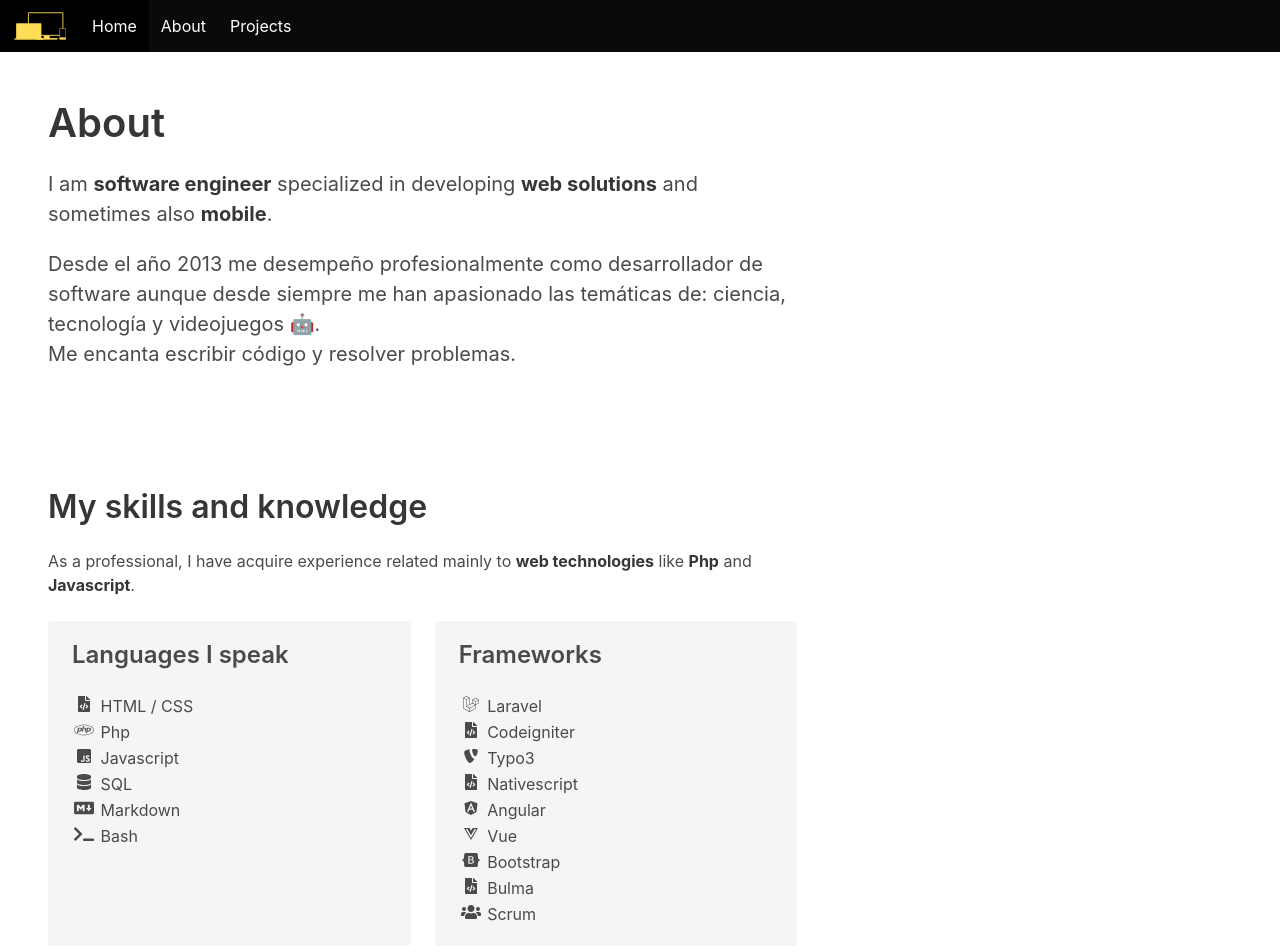
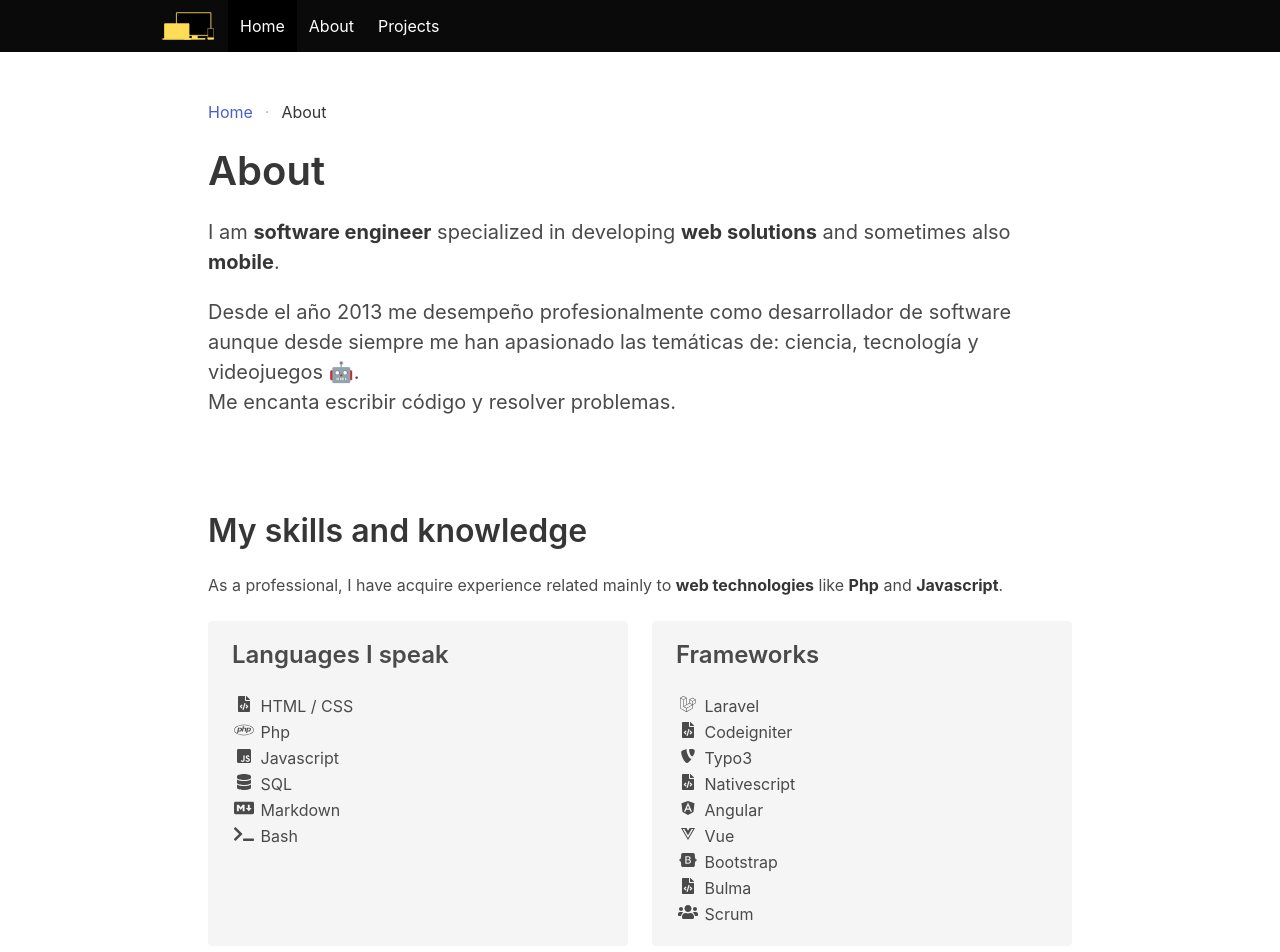
Before and after one commit to franciscollanquipichun/static-personal-website-src, a Vue app: page /about in a window 1280 px wide. Shown: the top 952 px of the page. Built offline with nearby package versions, Linux system fonts and the light colour scheme.

Commit message:
added breadcrumbs. set page titles. added containers
Signed-off-by: Francisco Llanquipichun <francisco.llanquipichun@gmail.com>

```diff
--- a/src/App.vue
+++ b/src/App.vue
@@ -3,8 +3,14 @@
     <header>
       <Navbar title="francisco.llanquipichun.cl"/>
     </header>
-    <router-view/>
-    <content-footer/>
+    <div class="container is-max-desktop">
+      <router-view/>
+    </div>
+    <footer class="footer">
+      <div class="container is-max-desktop">
+        <content-footer/>
+      </div>
+    </footer>
   </div>
 </template>
 
@@ -17,6 +23,11 @@
   components: {
     Navbar,
     ContentFooter
-  }
+  },
+  watch: {
+    '$route' (to) {
+      document.title = to.meta.title || 'Francisco Llanquipichun';
+    }
+  },
 }
 </script>
--- a/src/components/ContentFooter.vue
+++ b/src/components/ContentFooter.vue
@@ -1,5 +1,4 @@
 <template>
-    <footer class="footer">
     <div class="columns">
         <!-- Main content -->
         <div class="column is-two-thirds-desktop">
@@ -22,7 +21,6 @@
             </div>
         </div>
     </div>
-    </footer>
 </template>
 
 <script>
--- a/src/components/Navbar.vue
+++ b/src/components/Navbar.vue
@@ -1,5 +1,6 @@
 <template>
     <nav class="navbar is-black font-code" aria-label="main navigation">
+        <div class="container is-max-desktop">
             <div class="navbar-brand">
                 <a class="navbar-item" href="https://francisco.llanquipichun.cl">
                     <img src="../assets/images/logo.svg" alt="&lt;/&gt;" width="56">
@@ -25,6 +26,7 @@
                     </router-link>
                 </div>
             </div>
+        </div>
     </nav>
 </template>
 
--- a/src/router.js
+++ b/src/router.js
@@ -13,22 +13,38 @@
         {
             path: '/',
             name: 'home',
-            component: Home
+            component: Home,
+            meta: {
+                auth: false,
+                title: 'Francisco Llanquipichun'
+            }
         },
         {
             path: '/about',
             name: 'about',
-            component: About
+            component: About,
+            meta: {
+                auth: false,
+                title: 'About | Francisco Llanquipichun'
+            }
         },
         {
             path: '/projects',
             name: 'projects',
-            component: Projects
+            component: Projects,
+            meta: {
+                auth: false,
+                title: 'Projects | Francisco Llanquipichun'
+            }
         },
         {
             path: '*',
             name: 'Error',
-            component: Error
+            component: Error,
+            meta: {
+                auth: false,
+                title: 'Not found'
+            }
         }
     ]
 })
--- a/src/views/About.vue
+++ b/src/views/About.vue
@@ -1,10 +1,16 @@
 <template>
-<section>
-    <div class="columns is-desktop">
-        <!-- Main content -->
-        <div class="column is-two-thirds-desktop">
+<div>
     <section class="section">
-                <div class="container">
+        <nav class="breadcrumb has-dot-separator" aria-label="breadcrumbs">
+            <ul>
+                <li>
+                    <router-link :to='{name:"home"}'>
+                        Home
+                    </router-link>
+                </li>
+                <li class="is-active"><a href="#" aria-current="page">About</a></li>
+            </ul>
+        </nav>
         <div class="content is-medium">
             <h1 class="title">About</h1>
             <p>
@@ -17,12 +23,8 @@
                 Me encanta escribir código y resolver problemas.
             </p>
         </div>
-                </div>
     </section>
-        </div>
-    </div>
-    <div class="columns is-desktop">
-        <div class="column is-two-thirds-desktop">
+
     <section class="section">
         <div class="container">
             <h3 class="title is-3">My skills and knowledge</h3>
@@ -101,11 +103,6 @@
         </div>
     </section>
 </div>
-
-        <!-- social content -->
-        <div class="column is-one-third-desktop"></div>
-    </div>
-</section>
 </template>
 
 <script>
--- a/src/views/Home.vue
+++ b/src/views/Home.vue
@@ -1,7 +1,7 @@
 <template>
 <div>
     <header>
-        <section class="hero is-black">
+        <section class="hero">
             <div class="hero-body">
                 <div class="container">
                 <h2 class="subtitle">Hello,</h2>
--- a/src/views/Projects.vue
+++ b/src/views/Projects.vue
@@ -1,8 +1,18 @@
 <template>
     <!-- Main content -->
-    <div class="column is-two-thirds-desktop">
+    <div>
         <section class="section">
-            <div class="container">
+          <nav class="breadcrumb has-dot-separator" aria-label="breadcrumbs">
+            <ul>
+              <li>
+                  <router-link :to='{name:"home"}'>
+                      Home
+                  </router-link>
+              </li>
+              <li class="is-active"><a href="#" aria-current="page">Projects</a></li>
+            </ul>
+          </nav>
+
           <h3 class="title is-3">My work experience</h3>
           <article class="media">
               <div class="media-content">
@@ -96,7 +106,6 @@
               </div>
           </article>
 
-            </div>
         </section>
     </div>
 </template>
```
Lines whose indentation alone changed are shown as unchanged.
